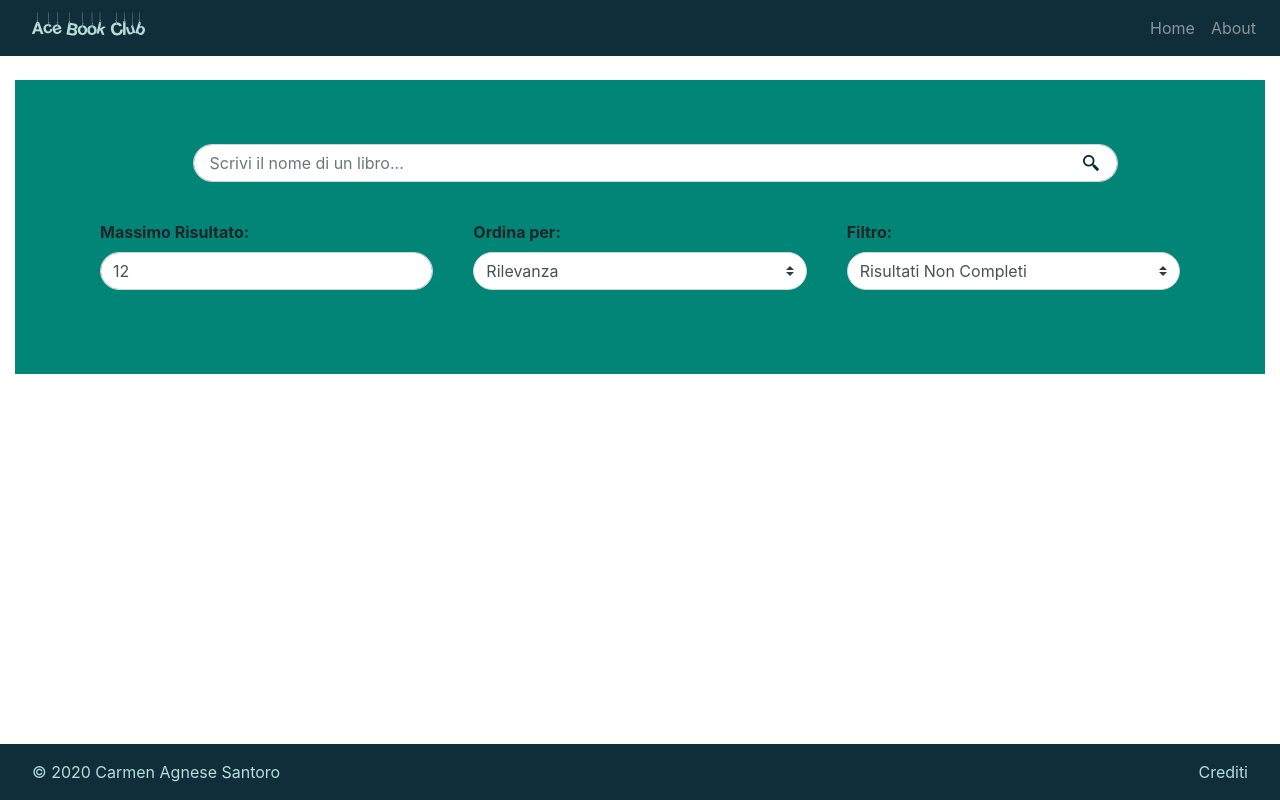
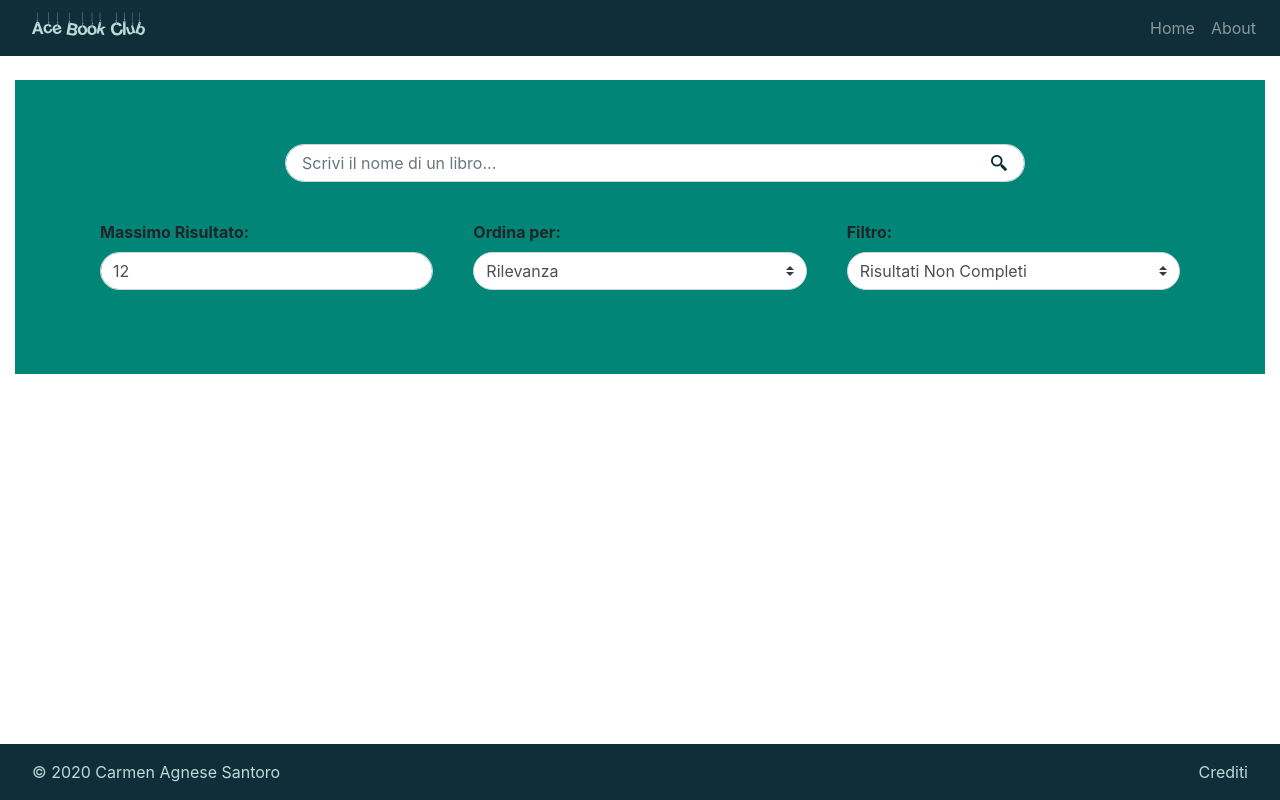
Before and after one commit to Magicianred/ABC, a React (Create React App) app in the folder my-app/: page / in a window 1280 px wide. Built offline with nearby package versions, Linux system fonts and the light colour scheme; no server answers.

Commit message:
Changed span and offset of the search bar

```diff
--- a/my-app/src/components/pages/elements/home/BookSearchForm.js
+++ b/my-app/src/components/pages/elements/home/BookSearchForm.js
@@ -17,8 +17,8 @@ const BookSearchForm = ({ onSubmitHandler, book, setBook, onInputChange, searchC
             <Form className="formOfSearchBar" onSubmit={onSubmitHandler}>
                 <Form.Group
                     as={Col}
-                    xl={{span:10, offset: 1}}
-                    lg={{span:10, offset: 1}}
+                    xl={{span:8, offset: 2}}
+                    lg={{span:8, offset: 2}}
                     md={11}
                     sm={11}
                     xs={11}
```
